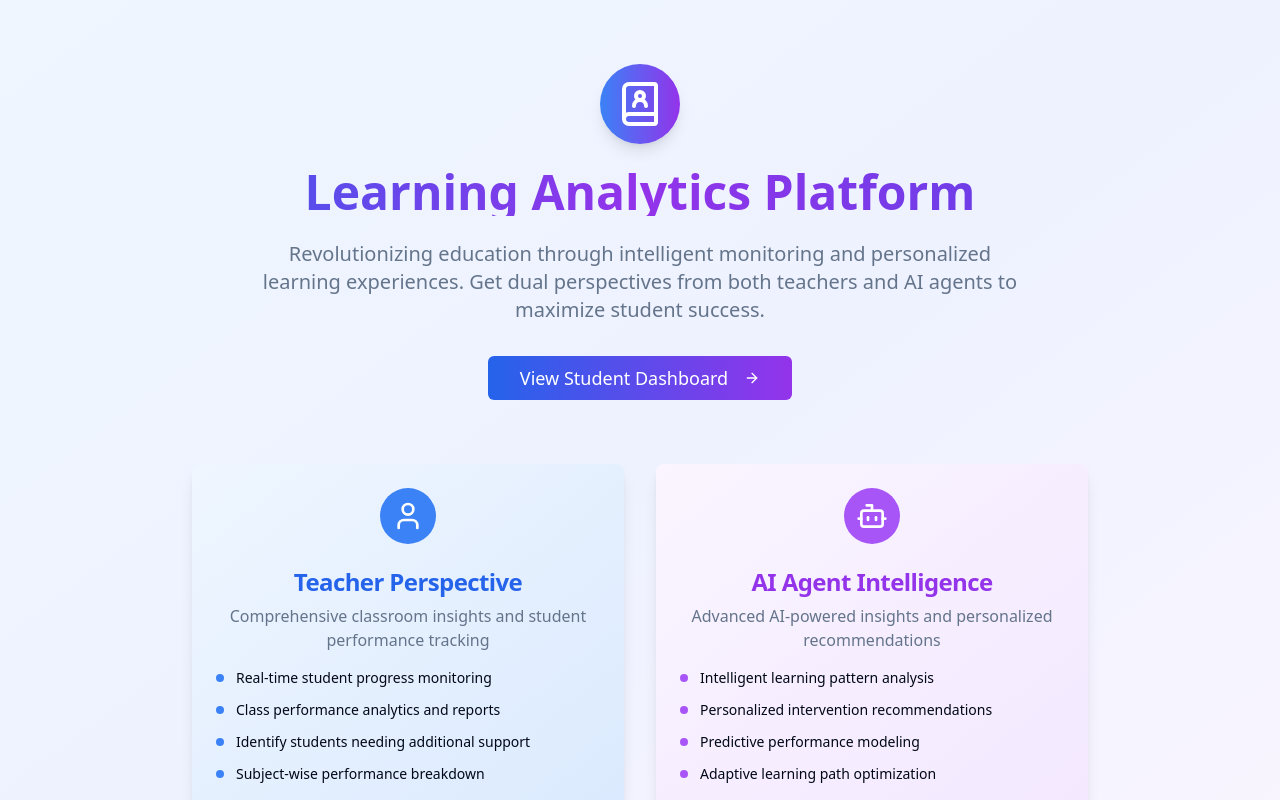
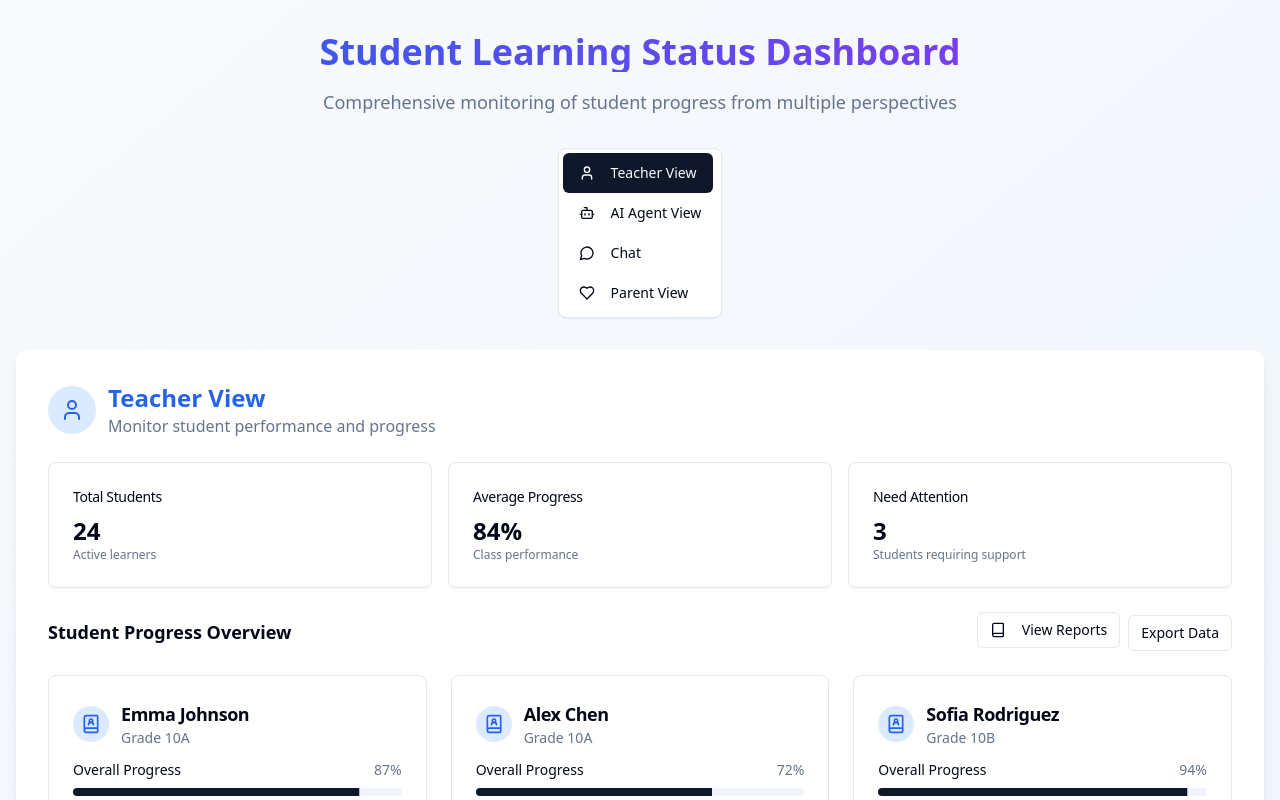
Before and after one commit to yusheng-chen-ric/learner-teacher-bridge, a React (Vite) app: page / in a window 1280 px wide. Shown: the top 800 px of the page. Built offline with nearby package versions, Linux system fonts and the light colour scheme.

Commit message:
Fix: Landing page functionality
The landing page was not displaying the expected functionality. This commit addresses the issue.

```diff
--- a/src/App.tsx
+++ b/src/App.tsx
@@ -5,7 +5,6 @@ import { TooltipProvider } from "@/components/ui/tooltip";
 import { QueryClient, QueryClientProvider } from "@tanstack/react-query";
 import { BrowserRouter, Routes, Route } from "react-router-dom";
 import Index from "./pages/Index";
-import StudentLearningStatus from "./pages/StudentLearningStatus";
 import NotFound from "./pages/NotFound";
 
 const queryClient = new QueryClient();
@@ -18,7 +17,6 @@ const App = () => (
       <BrowserRouter>
         <Routes>
           <Route path="/" element={<Index />} />
-          <Route path="/learning-status" element={<StudentLearningStatus />} />
           {/* ADD ALL CUSTOM ROUTES ABOVE THE CATCH-ALL "*" ROUTE */}
           <Route path="*" element={<NotFound />} />
         </Routes>
--- a/src/pages/Index.tsx
+++ b/src/pages/Index.tsx
@@ -1,112 +1,69 @@
 
+import { useState } from "react";
+import { TeacherDashboard } from "@/components/TeacherDashboard";
+import { AgentDashboard } from "@/components/AgentDashboard";
+import { ChatInterface } from "@/components/ChatInterface";
+import { ParentCompanionView } from "@/components/ParentCompanionView";
 import { Button } from "@/components/ui/button";
-import { Card, CardContent, CardDescription, CardHeader, CardTitle } from "@/components/ui/card";
-import { BookUser, User, Bot, ArrowRight } from "lucide-react";
-import { useNavigate } from "react-router-dom";
+import { User, Bot, MessageCircle, Heart } from "lucide-react";
 
 const Index = () => {
-  const navigate = useNavigate();
+  const [activeView, setActiveView] = useState<'teacher' | 'agent' | 'chat' | 'parent'>('teacher');
 
   return (
-    <div className="min-h-screen bg-gradient-to-br from-blue-50 via-indigo-50 to-purple-50">
-      <div className="container mx-auto px-4 py-16">
-        <div className="text-center mb-16">
-          <div className="flex justify-center mb-6">
-            <div className="p-4 bg-gradient-to-r from-blue-500 to-purple-600 rounded-full shadow-lg">
-              <BookUser className="h-12 w-12 text-white" />
-            </div>
-          </div>
-          <h1 className="text-5xl font-bold bg-gradient-to-r from-blue-600 via-purple-600 to-indigo-600 bg-clip-text text-transparent mb-6">
-            Learning Analytics Platform
+    <div className="min-h-screen bg-gradient-to-br from-slate-50 to-blue-50">
+      <div className="container mx-auto px-4 py-8">
+        <div className="text-center mb-8">
+          <h1 className="text-4xl font-bold bg-gradient-to-r from-blue-600 to-purple-600 bg-clip-text text-transparent mb-4">
+            Student Learning Status Dashboard
           </h1>
-          <p className="text-xl text-muted-foreground max-w-3xl mx-auto mb-8">
-            Revolutionizing education through intelligent monitoring and personalized learning experiences.
-            Get dual perspectives from both teachers and AI agents to maximize student success.
+          <p className="text-lg text-muted-foreground max-w-2xl mx-auto">
+            Comprehensive monitoring of student progress from multiple perspectives
           </p>
-          <Button
-            onClick={() => navigate('/learning-status')}
-            size="lg"
-            className="bg-gradient-to-r from-blue-600 to-purple-600 hover:from-blue-700 hover:to-purple-700 text-white px-8 py-3 text-lg"
-          >
-            View Student Dashboard
-            <ArrowRight className="ml-2 h-5 w-5" />
-          </Button>
         </div>
 
-        <div className="grid grid-cols-1 md:grid-cols-2 gap-8 max-w-4xl mx-auto">
-          <Card className="hover:shadow-xl transition-all duration-300 border-0 shadow-lg bg-gradient-to-br from-blue-50 to-blue-100">
-            <CardHeader className="text-center pb-4">
-              <div className="flex justify-center mb-4">
-                <div className="p-3 bg-blue-500 rounded-full">
-                  <User className="h-8 w-8 text-white" />
-                </div>
-              </div>
-              <CardTitle className="text-2xl font-bold text-blue-600">Teacher Perspective</CardTitle>
-              <CardDescription className="text-base">
-                Comprehensive classroom insights and student performance tracking
-              </CardDescription>
-            </CardHeader>
-            <CardContent>
-              <ul className="space-y-3 text-sm">
-                <li className="flex items-center">
-                  <div className="w-2 h-2 bg-blue-500 rounded-full mr-3"></div>
-                  Real-time student progress monitoring
-                </li>
-                <li className="flex items-center">
-                  <div className="w-2 h-2 bg-blue-500 rounded-full mr-3"></div>
-                  Class performance analytics and reports
-                </li>
-                <li className="flex items-center">
-                  <div className="w-2 h-2 bg-blue-500 rounded-full mr-3"></div>
-                  Identify students needing additional support
-                </li>
-                <li className="flex items-center">
-                  <div className="w-2 h-2 bg-blue-500 rounded-full mr-3"></div>
-                  Subject-wise performance breakdown
-                </li>
-              </ul>
-            </CardContent>
-          </Card>
-
-          <Card className="hover:shadow-xl transition-all duration-300 border-0 shadow-lg bg-gradient-to-br from-purple-50 to-purple-100">
-            <CardHeader className="text-center pb-4">
-              <div className="flex justify-center mb-4">
-                <div className="p-3 bg-purple-500 rounded-full">
-                  <Bot className="h-8 w-8 text-white" />
-                </div>
-              </div>
-              <CardTitle className="text-2xl font-bold text-purple-600">AI Agent Intelligence</CardTitle>
-              <CardDescription className="text-base">
-                Advanced AI-powered insights and personalized recommendations
-              </CardDescription>
-            </CardHeader>
-            <CardContent>
-              <ul className="space-y-3 text-sm">
-                <li className="flex items-center">
-                  <div className="w-2 h-2 bg-purple-500 rounded-full mr-3"></div>
-                  Intelligent learning pattern analysis
-                </li>
-                <li className="flex items-center">
-                  <div className="w-2 h-2 bg-purple-500 rounded-full mr-3"></div>
-                  Personalized intervention recommendations
-                </li>
-                <li className="flex items-center">
-                  <div className="w-2 h-2 bg-purple-500 rounded-full mr-3"></div>
-                  Predictive performance modeling
-                </li>
-                <li className="flex items-center">
-                  <div className="w-2 h-2 bg-purple-500 rounded-full mr-3"></div>
-                  Adaptive learning path optimization
-                </li>
-              </ul>
-            </CardContent>
-          </Card>
+        <div className="flex justify-center mb-8">
+          <div className="bg-white rounded-lg p-1 shadow-sm border">
+            <Button
+              variant={activeView === 'teacher' ? 'default' : 'ghost'}
+              onClick={() => setActiveView('teacher')}
+              className="flex items-center space-x-2"
+            >
+              <User className="h-4 w-4" />
+              <span>Teacher View</span>
+            </Button>
+            <Button
+              variant={activeView === 'agent' ? 'default' : 'ghost'}
+              onClick={() => setActiveView('agent')}
+              className="flex items-center space-x-2"
+            >
+              <Bot className="h-4 w-4" />
+              <span>AI Agent View</span>
+            </Button>
+            <Button
+              variant={activeView === 'chat' ? 'default' : 'ghost'}
+              onClick={() => setActiveView('chat')}
+              className="flex items-center space-x-2"
+            >
+              <MessageCircle className="h-4 w-4" />
+              <span>Chat</span>
+            </Button>
+            <Button
+              variant={activeView === 'parent' ? 'default' : 'ghost'}
+              onClick={() => setActiveView('parent')}
+              className="flex items-center space-x-2"
+            >
+              <Heart className="h-4 w-4" />
+              <span>Parent View</span>
+            </Button>
+          </div>
         </div>
 
-        <div className="text-center mt-16">
-          <p className="text-muted-foreground">
-            Empowering educators and students through data-driven insights and intelligent automation
-          </p>
+        <div className="bg-white rounded-xl shadow-lg p-6 md:p-8">
+          {activeView === 'teacher' && <TeacherDashboard />}
+          {activeView === 'agent' && <AgentDashboard />}
+          {activeView === 'chat' && <ChatInterface />}
+          {activeView === 'parent' && <ParentCompanionView />}
         </div>
       </div>
     </div>
--- a/src/pages/StudentLearningStatus.tsx
+++ /dev/null
@@ -1,73 +0,0 @@
-
-import { useState } from "react";
-import { TeacherDashboard } from "@/components/TeacherDashboard";
-import { AgentDashboard } from "@/components/AgentDashboard";
-import { ChatInterface } from "@/components/ChatInterface";
-import { ParentCompanionView } from "@/components/ParentCompanionView";
-import { Button } from "@/components/ui/button";
-import { User, Bot, MessageCircle, Heart } from "lucide-react";
-
-const StudentLearningStatus = () => {
-  const [activeView, setActiveView] = useState<'teacher' | 'agent' | 'chat' | 'parent'>('teacher');
-
-  return (
-    <div className="min-h-screen bg-gradient-to-br from-slate-50 to-blue-50">
-      <div className="container mx-auto px-4 py-8">
-        <div className="text-center mb-8">
-          <h1 className="text-4xl font-bold bg-gradient-to-r from-blue-600 to-purple-600 bg-clip-text text-transparent mb-4">
-            Student Learning Status Dashboard
-          </h1>
-          <p className="text-lg text-muted-foreground max-w-2xl mx-auto">
-            Comprehensive monitoring of student progress from multiple perspectives
-          </p>
-        </div>
-
-        <div className="flex justify-center mb-8">
-          <div className="bg-white rounded-lg p-1 shadow-sm border">
-            <Button
-              variant={activeView === 'teacher' ? 'default' : 'ghost'}
-              onClick={() => setActiveView('teacher')}
-              className="flex items-center space-x-2"
-            >
-              <User className="h-4 w-4" />
-              <span>Teacher View</span>
-            </Button>
-            <Button
-              variant={activeView === 'agent' ? 'default' : 'ghost'}
-              onClick={() => setActiveView('agent')}
-              className="flex items-center space-x-2"
-            >
-              <Bot className="h-4 w-4" />
-              <span>AI Agent View</span>
-            </Button>
-            <Button
-              variant={activeView === 'chat' ? 'default' : 'ghost'}
-              onClick={() => setActiveView('chat')}
-              className="flex items-center space-x-2"
-            >
-              <MessageCircle className="h-4 w-4" />
-              <span>Chat</span>
-            </Button>
-            <Button
-              variant={activeView === 'parent' ? 'default' : 'ghost'}
-              onClick={() => setActiveView('parent')}
-              className="flex items-center space-x-2"
-            >
-              <Heart className="h-4 w-4" />
-              <span>Parent View</span>
-            </Button>
-          </div>
-        </div>
-
-        <div className="bg-white rounded-xl shadow-lg p-6 md:p-8">
-          {activeView === 'teacher' && <TeacherDashboard />}
-          {activeView === 'agent' && <AgentDashboard />}
-          {activeView === 'chat' && <ChatInterface />}
-          {activeView === 'parent' && <ParentCompanionView />}
-        </div>
-      </div>
-    </div>
-  );
-};
-
-export default StudentLearningStatus;
```
